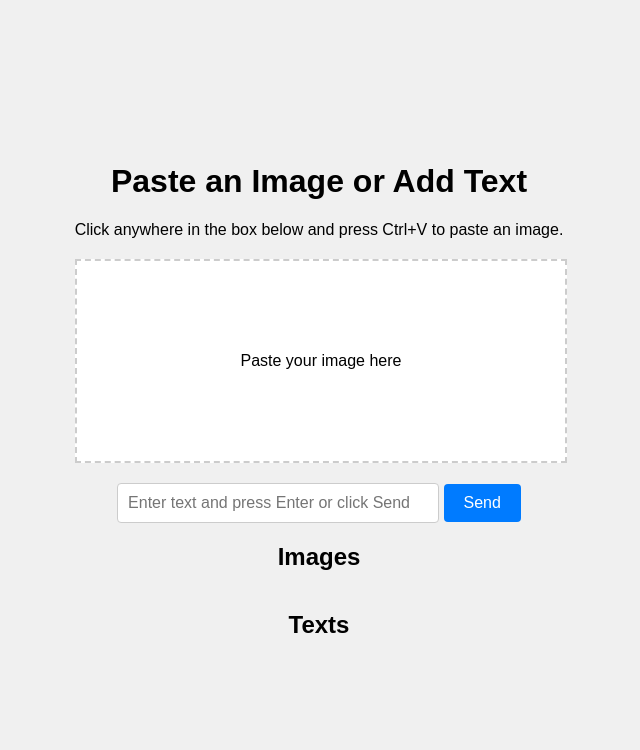
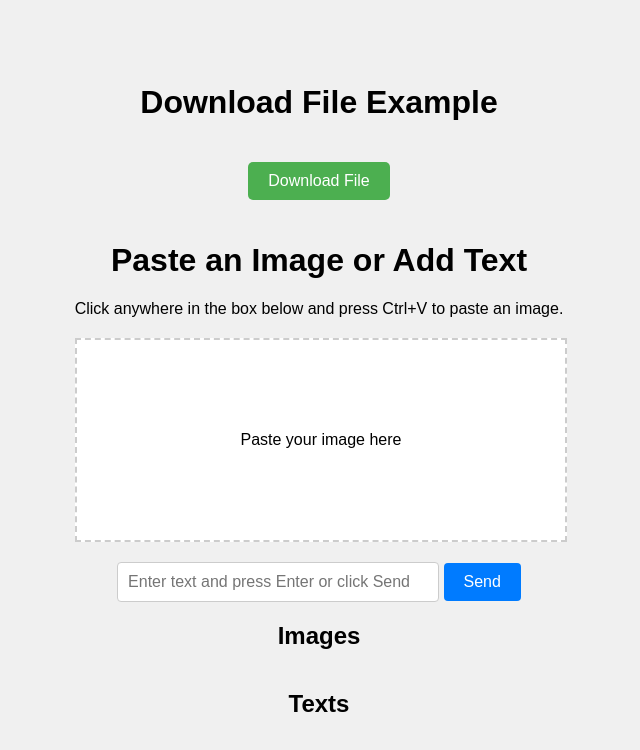
Before and after one commit to conghung2302/cheat_web, a website: page public/index.html in a window 1280 px wide. Shown: the whole page, without its empty margins (321-961 px from the left). Drawn offline with Linux system fonts and the light colour scheme; no server answers.

Commit message:
add dowload file

```diff
--- a/public/index.html
+++ b/public/index.html
@@ -1,13 +1,19 @@
 <!DOCTYPE html>
 <html lang="en">
+
 <head>
   <meta charset="UTF-8">
   <meta name="viewport" content="width=device-width, initial-scale=1.0">
   <title>Paste Image and Text App</title>
   <link rel="stylesheet" href="style.css">
 </head>
+
 <body>
+
   <div class="container">
+    <h1>Download File Example</h1>
+    <button id="downloadBtn" class="download-button">Download File</button>
+
     <h1>Paste an Image or Add Text</h1>
     <p>Click anywhere in the box below and press Ctrl+V to paste an image.</p>
     <div id="pasteArea" class="paste-area" tabindex="0">
@@ -24,4 +30,5 @@
   </div>
   <script src="script.js"></script>
 </body>
+
 </html>
--- a/public/script.js
+++ b/public/script.js
@@ -5,6 +5,7 @@ document.addEventListener('DOMContentLoaded', () => {
   const sendTextButton = document.getElementById('sendText');
   const textContainer = document.getElementById('textContainer');
 
+  const downloadBtn = document.getElementById('downloadBtn');
   // Hàm hiển thị danh sách ảnh
   async function loadImages() {
     try {
@@ -46,7 +47,10 @@ document.addEventListener('DOMContentLoaded', () => {
     textItem.innerHTML = `<span>${new Date(text.timestamp).toLocaleString()}</span>: ${text.content}`;
     textContainer.appendChild(textItem);
   }
-
+  downloadBtn.addEventListener('click', function () {
+    // Gọi API download từ server
+    window.location.href = '/download';
+  });
   // Gọi khi trang được tải
   loadImages();
   loadTexts();
--- a/public/style.css
+++ b/public/style.css
@@ -84,3 +84,22 @@ body {
   font-size: 14px;
   color: #666;
 }
+
+.download-button {
+    background-color: #4CAF50;
+    color: white;
+    border: none;
+    padding: 10px 20px;
+    text-align: center;
+    text-decoration: none;
+    display: inline-block;
+    font-size: 16px;
+    margin: 20px 2px;
+    cursor: pointer;
+    border-radius: 5px;
+    transition: background-color 0.3s;
+}
+
+.download-button:hover {
+    background-color: #45a049;
+}
```
Also changed, not shown: server.js (+23 -0 lines), 1 other file.
